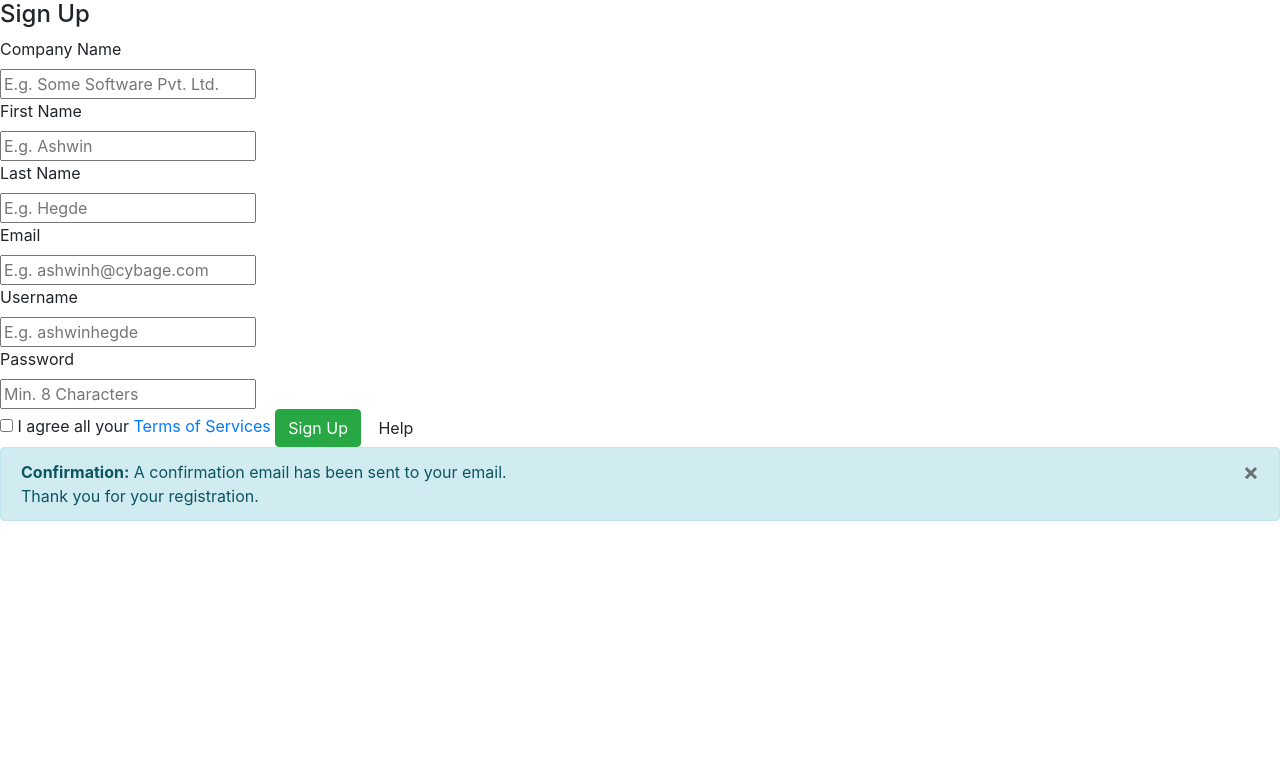
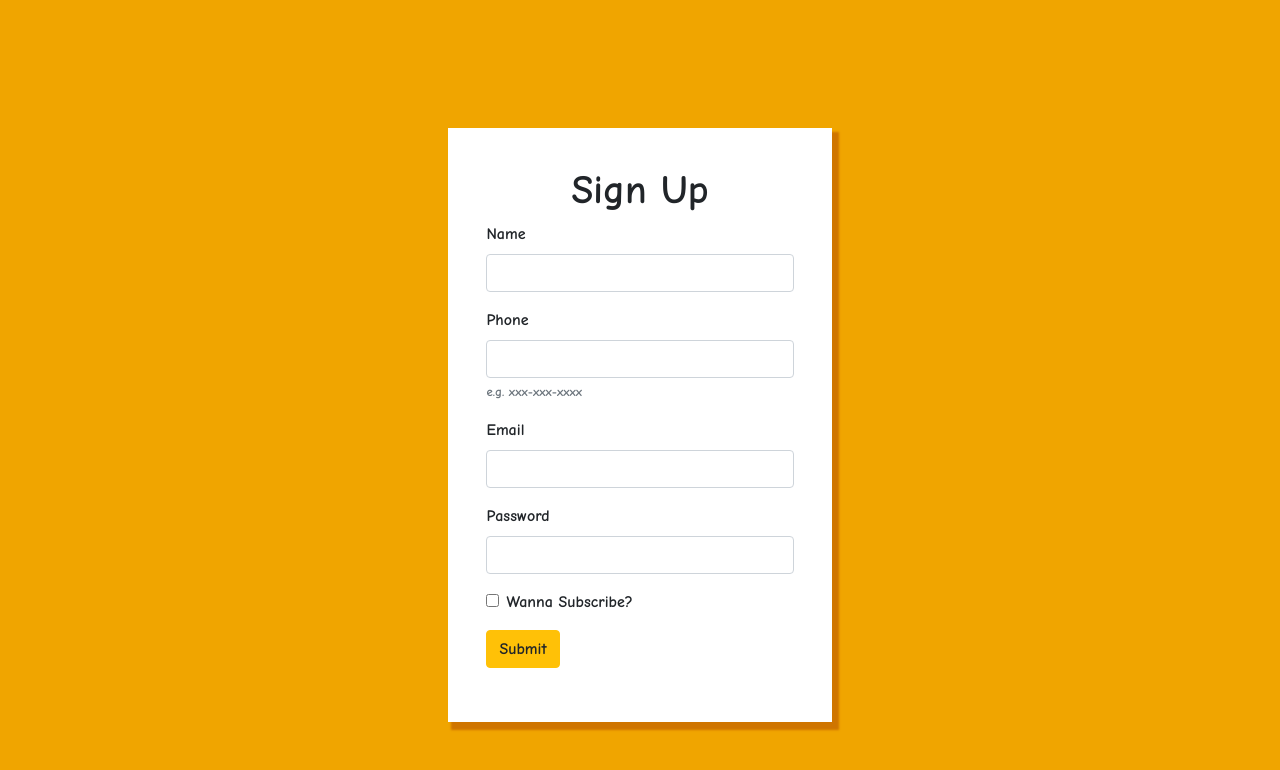
Before and after one commit to TAMAJJJ/Music-Ranking, a PHP site: page /signup.html in a window 1280 px wide. Shown: the top 770 px of the page. Run offline with PHP 8.4, Linux system fonts and the light colour scheme.

Commit message:
login signup

```diff
--- a/front-end/css/login.css
+++ b/front-end/css/login.css
@@ -1,5 +1,6 @@
 body{
     background-color: #f0a500;
+    font-family: 'Comic Neue', cursive;
 }
 
 h1{
@@ -11,4 +12,5 @@ h1{
     width: 30%;
     background-color: white;
     padding: 3%;
+    box-shadow: 5px 6px 2px 2px #cf7500;
 }
--- a/front-end/login.html
+++ b/front-end/login.html
@@ -8,6 +8,11 @@
 
     <!-- Bootstrap CSS -->
     <link rel="stylesheet" href="https://stackpath.bootstrapcdn.com/bootstrap/4.4.1/css/bootstrap.min.css" integrity="sha384-Vkoo8x4CGsO3+Hhxv8T/Q5PaXtkKtu6ug5TOeNV6gBiFeWPGFN9MuhOf23Q9Ifjh" crossorigin="anonymous">
+
+    <!--  Font -->
+    <link href="https://fonts.googleapis.com/css2?family=Comic+Neue:wght@700&display=swap" rel="stylesheet">
+
+    <!--  Customized CSS-->
     <link rel="stylesheet" href="css/login.css">
     <title>Log In</title>
 </head>
--- a/front-end/signup.html
+++ b/front-end/signup.html
@@ -1,5 +1,6 @@
 <!doctype html>
 <html lang="en">
+
 <head>
     <!-- Required meta tags -->
     <meta charset="utf-8">
@@ -8,96 +9,42 @@
     <!-- Bootstrap CSS -->
     <link rel="stylesheet" href="https://stackpath.bootstrapcdn.com/bootstrap/4.4.1/css/bootstrap.min.css" integrity="sha384-Vkoo8x4CGsO3+Hhxv8T/Q5PaXtkKtu6ug5TOeNV6gBiFeWPGFN9MuhOf23Q9Ifjh" crossorigin="anonymous">
 
+    <!--  Font -->
+    <link href="https://fonts.googleapis.com/css2?family=Comic+Neue:wght@700&display=swap" rel="stylesheet">
+
+    <!--  Customized CSS-->
+    <link rel="stylesheet" href="css/login.css">
+
     <title>Sign Up</title>
 </head>
+
 <body>
-      <div class="span6">
-          <div class="area">
-              <form class="form-horizontal">
-                  <div class="heading">
-                      <h4 class="form-heading">Sign Up</h4>
+    <div class="container">
+        <h1>Sign Up</h1>
+        <form class="form-group" action="signup.php" method="post">
+            <div class="form-group">
+                <label for="inputName">Name</label>
+                <input type="text" class="form-control" id="inputName">
             </div>
-
-                  <div class="control-group">
-                      <label class="control-label" for=
-                      "inputCompanyName">Company Name</label>
-
-                      <div class="controls">
-                          <input id="inputCompanyName" placeholder=
-                          "E.g. Some Software Pvt. Ltd." type="text">
+            <div class="form-group">
+                <label for="inputName">Phone</label>
+                <input type="tel" class="form-control" id="inputPhone" pattern="[0-9]{3}-[0-9]{3}-[0-9]{4}" aria-describedby="phoneHelp">
+                <small id="phoneHelp" class="form-text text-muted">e.g. xxx-xxx-xxxx</small>
             </div>
+            <div class="form-group">
+                <label for="inputEmail1">Email</label>
+                <input type="email" class="form-control" id="inputEmail1">
             </div>
-
-                  <div class="control-group">
-                      <label class="control-label" for="inputFirst">First
-                      Name</label>
-
-                      <div class="controls">
-                          <input id="inputFirst" placeholder=
-                          "E.g. Ashwin" type="text">
+            <div class="form-group">
+                <label for="inputPassword1">Password</label>
+                <input type="password" class="form-control" id="inputPassword1">
             </div>
+            <div class="form-group form-check">
+                 <input type="checkbox" class="form-check-input" id="subscribe">
+                <label class="form-check-label" for="subscribe">Wanna Subscribe?</label>
             </div>
-
-                  <div class="control-group">
-                      <label class="control-label" for="inputLast">Last
-                      Name</label>
-
-                      <div class="controls">
-                          <input id="inputLast" placeholder="E.g. Hegde"
-                          type="text">
-                      </div>
-                  </div>
-
-                  <div class="control-group">
-                      <label class="control-label" for=
-                      "inputEmail">Email</label>
-
-                      <div class="controls">
-                          <input id="inputEmail" placeholder=
-                          "E.g. ashwinh@cybage.com" type="text">
-                      </div>
-                  </div>
-
-                  <div class="control-group">
-                      <label class="control-label" for=
-                      "inputUser">Username</label>
-
-                      <div class="controls">
-                          <input id="inputUser" placeholder=
-                          "E.g. ashwinhegde" type="text">
-                      </div>
-                  </div>
-
-                  <div class="control-group">
-                      <label class="control-label" for=
-                      "inputPassword">Password</label>
-
-                      <div class="controls">
-                          <input id="inputPassword" placeholder=
-                          "Min. 8 Characters" type="password">
-                      </div>
-                  </div>
-
-                  <div class="control-group">
-                      <div class="controls">
-                          <label class="checkbox"><input type="checkbox">
-                          I agree all your <a href="#">Terms of
-                          Services</a></label> <button class=
-                          "btn btn-success" type="submit">Sign
-                          Up</button> <button class="btn" type=
-                          "button">Help</button>
-                      </div>
-                  </div>
-
-                  <div class="alert alert-info">
-                      <button class="close" data-dismiss="alert" type=
-                      "button">×</button> <strong>Confirmation:</strong>
-                      A confirmation email has been sent to your
-                      email.<br>
-                      Thank you for your registration.
-                  </div>
+            <button type="submit" class="btn btn-warning">Submit</button>
         </form>
-          </div>
     </div>
 
     <!-- Optional JavaScript -->
@@ -106,4 +53,3 @@
     <script src="https://cdn.jsdelivr.net/npm/popper.js@1.16.0/dist/umd/popper.min.js" integrity="sha384-Q6E9RHvbIyZFJoft+2mJbHaEWldlvI9IOYy5n3zV9zzTtmI3UksdQRVvoxMfooAo" crossorigin="anonymous"></script>
     <script src="https://stackpath.bootstrapcdn.com/bootstrap/4.4.1/js/bootstrap.min.js" integrity="sha384-wfSDF2E50Y2D1uUdj0O3uMBJnjuUD4Ih7YwaYd1iqfktj0Uod8GCExl3Og8ifwB6" crossorigin="anonymous"></script>
 </body>
-</html>
```
Lines whose indentation alone changed are shown as unchanged.
